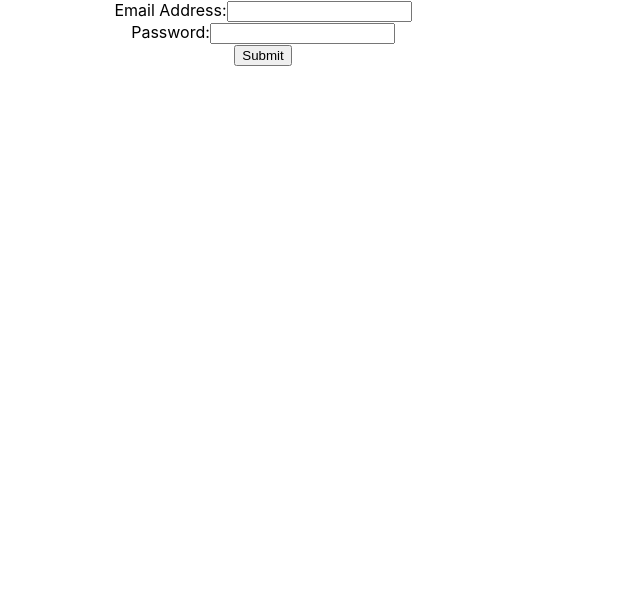
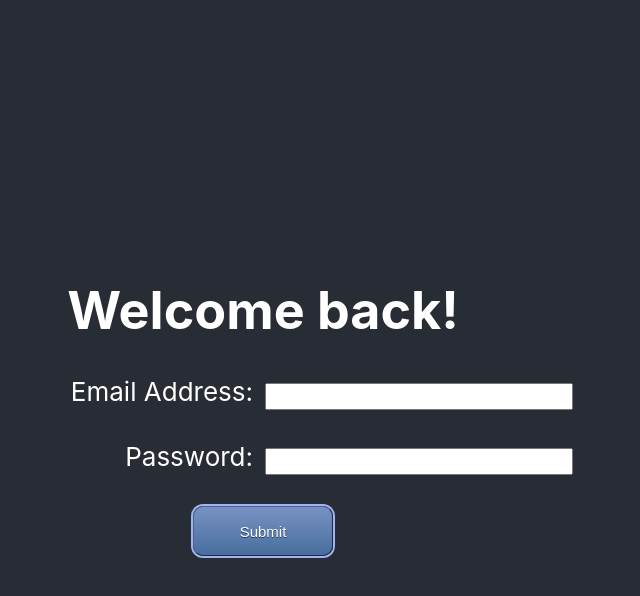
Before and after one commit to CS-4800-Infinite-Monkeys/SoftwareEngineeringProject, a React (Create React App) app in the folder Dev version/frontend/: page /signin in a window 1280 px wide. Shown: the top 596 px of the page, without its empty margins (377-1017 px from the left). Built offline with nearby package versions, Linux system fonts and the light colour scheme.

Commit message:
Fixed DOM nesting errors, added registration page, implemented CSS

```diff
--- a/Dev version/frontend/src/index.css
+++ b/Dev version/frontend/src/index.css
@@ -5,6 +5,15 @@ body {
     sans-serif;
   -webkit-font-smoothing: antialiased;
   -moz-osx-font-smoothing: grayscale;
+
+  background-color: #282c34;
+  min-height: 100vh;
+  display: flex;
+  flex-direction: column;
+  align-items: center;
+  justify-content: center;
+  font-size: calc(10px + 2vmin);
+  color: white;
 }
 
 code {
@@ -17,9 +26,14 @@ code {
   margin-right:auto;
 }
 
+.textInput{
+  width: 300px;
+  height: calc(5px + 2vmin);
+}
+
 .formLabel {
   display: inline-block;
-  width: 150px;
+  width: 300px;
   text-align:right;
   padding-right: 12px;
 }
--- a/Dev version/frontend/src/pages/home.js
+++ b/Dev version/frontend/src/pages/home.js
@@ -4,10 +4,8 @@ import "../index.css";
 const Home = () => {
     return (
         <>
-        <body>
         <h1>Calendar App Home Page</h1>
         <div><Link to="/signin"><button className="buttonClass">Sign in</button></Link> <Link to="/register"><button className="buttonClass">Create an account</button></Link></div>
-        </body>
         <Outlet />
         </>
     );
--- a/Dev version/frontend/src/pages/register.js
+++ b/Dev version/frontend/src/pages/register.js
@@ -18,23 +18,23 @@ const Register = () => {
     <h1>Create An Account</h1>
     <form onSubmit={handleSubmit}>
         <label className="formLabel">First name:</label>
-        <input type="text" name="fName" value={inputs.fName || ""} onChange={handleChange}></input>
+        <input type="text" className="textInput" name="fName" value={inputs.fName || ""} onChange={handleChange}></input>
          <br />
          <br />
         <label className="formLabel">Last name:</label>
-        <input type="text" name="lName" value={inputs.lName || ""} onChange={handleChange}></input>
+        <input type="text" className="textInput" name="lName" value={inputs.lName || ""} onChange={handleChange}></input>
         <br />
         <br />
         <label className="formLabel">Email address:</label>
-        <input type="text" name="email" value={inputs.email || ""} onChange={handleChange}></input>
+        <input type="text" className="textInput" name="email" value={inputs.email || ""} onChange={handleChange}></input>
         <br />
         <br />
         <label className="formLabel">Create password:</label>
-        <input type="password" name="password" value={inputs.password || ""} onChange={handleChange}></input>
+        <input type="password" className="textInput" name="password" value={inputs.password || ""} onChange={handleChange}></input>
         <br />
         <br />
         <label className="formLabel">Re-enter password:</label>
-        <input type="password" name="passwordCheck" value={inputs.passwordCheck || ""} onChange={handleChange}></input>
+        <input type="password" className="textInput" name="passwordCheck" value={inputs.passwordCheck || ""} onChange={handleChange}></input>
         <br />
         <br />
         <input type="submit" value="Submit" className="buttonClass"></input>
--- a/Dev version/frontend/src/pages/signin.js
+++ b/Dev version/frontend/src/pages/signin.js
@@ -1,57 +1,35 @@
-import React from "react"
+import {useState} from "react"
 import "../index.css"
 
-class LoginForm extends React.Component{
-    constructor(props){
-        super(props);
-        this.state={username: "", password: ""};
+const Signin = () => {
+    const [inputs, setInputs] = useState({})
 
-        this.handleChange = this.handleChange.bind(this);
-        this.handleSubmit = this.handleSubmit.bind(this);
+    const handleChange = (event) => {
+        const name = event.target.name
+        const value = event.target.value
+        setInputs(values => ({...values, [name]: value}))
     }
 
-    handleChange(event){
-        const name = event.target.name;
-        this.setState({
-            [name]: event.target.value
-        })
+    const handleSubmit = (event) => {
+        event.preventDefault()
+        console.log(inputs)
     }
 
-    handleSubmit(event){
-        alert("You submitted " + this.state.username + " and " + this.state.password)
-        event.preventDefault();
-    }
-
-    render(){
-        return (<>
-            <body>
-                <form>
-                    <label>Email Address:
-                        <input type="text" value={this.state.username} onChange={this.handleInputChange}></input>
-                    </label>
-                    <label>Password:
-                        <input type="text" onChange={this.handleInputChange}></input>
-                    </label>
-                </form>
-            </body>
-            </>)
-    }
-}
-const Signin = () => {
     return (<>
-        <body>
-            <form>
-                <label>Email Address:
-                    <input type="text"></input>
-                </label>
+        <div>
+            <h1>Welcome back!</h1>
+            <form onSubmit={handleSubmit}>
+                <label className="formLabel">Email Address:</label>
+                    <input type="text" className="textInput" name="useremail" onChange={handleChange} value={inputs.useremail || ""}></input>
                 <br/>
-                <label>Password:
-                    <input type="text"></input>
-                </label>
                 <br/>
-                <input type="submit" value="Submit"></input>
+                <label className="formLabel">Password:</label>
+                    <input type="password" className="textInput" name="userpassword" onChange={handleChange} value={inputs.userpassword || ""}></input>
+                <br/>
+                <br/>
+                <input type="submit" className="buttonClass" value="Submit"></input>
             </form>
-        </body>
+        </div>
         </>)
 }
 export default Signin
```
